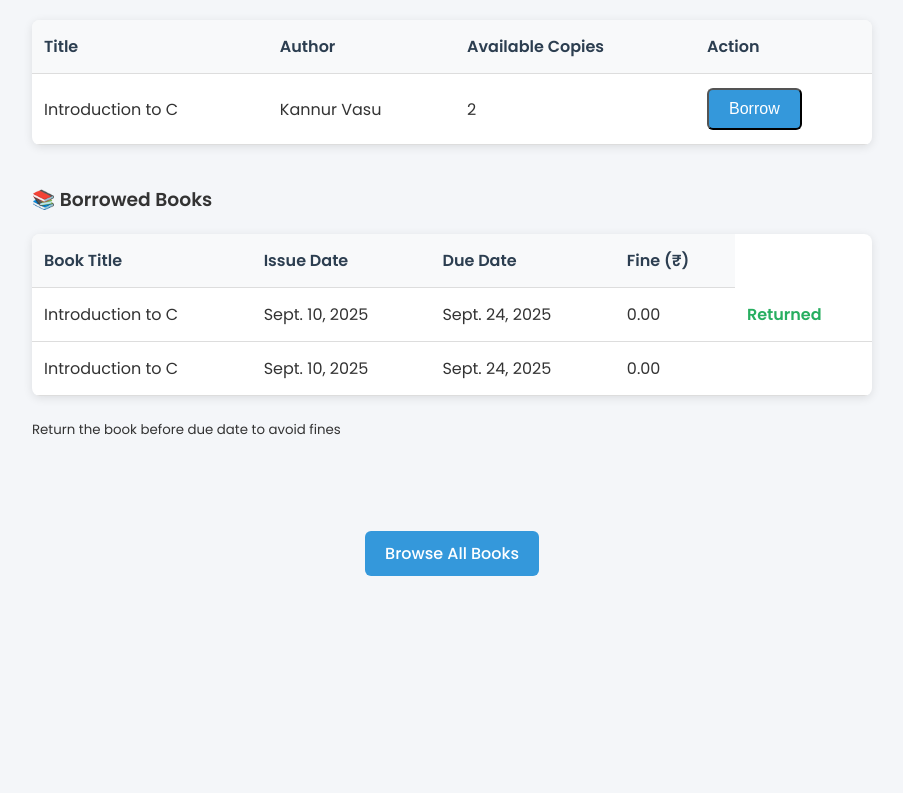
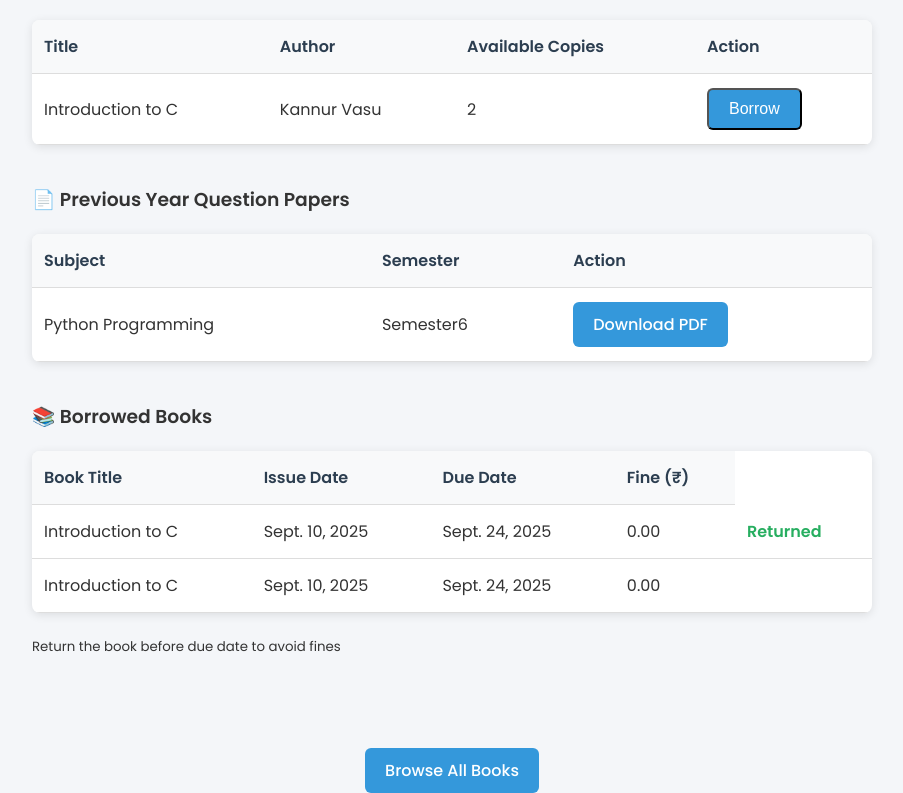
Before and after one commit to Mahesh1685/library_sys, a Django app: template librarian/templates/student_profile.html in a window 1280 px wide. Shown: the part 363-1156 px from the top of the page, without its empty margins (188-1091 px from the left). Before the commit the page ends 939 px from the top, so only its background shows below. Run offline with Django 5.2, Linux system fonts and the light colour scheme; data comes from the database, SQL or seed files in the repository; both versions use the stored data as it was after the commit; tables that the repository leaves empty hold one stand-in row (values such as "Sample post"); the template is opened without the code that fills it: values that come from a table or form of the project are taken from there, most other values are stand-ins (such as "Sample title", 1, 10 or a date in 2020).

Commit message:
Merge branch 'master' of https://github.com/Mahesh1685/library_sys.git

```diff
--- a/librarian/models.py
+++ b/librarian/models.py
@@ -3,6 +3,7 @@ from django.db import models
 from django.contrib.auth import get_user_model
 from django.utils import timezone
 from django.core.exceptions import ValidationError
+from users.models import CustomUser
 
 User = get_user_model()
 
@@ -70,3 +71,33 @@ class BorrowRequest(models.Model):
 
     def __str__(self):
         return f"{self.student.username} → {self.book.title} ({self.status})"
+
+DEPARTMENT_CHOICES = [
+        ('B.Sc.C.S.','B.Sc.Computer Science'),
+        ('B.C.A.','B.Computer Application'),
+        ('B.Com.','B.Commerce'),
+    ]
+
+class QuestionPaper(models.Model):
+    SUBJECT_CHOICES = [
+        ('Python','Python Programming'),
+        ('Java','Java Programming'),
+        ('Integration','Integral Calculus'),
+        ('Banking','Intro to Banking'),
+    ]
+    SEMESTER_CHOICES = [
+        ('sem1','Semester1'),
+        ('sem2', 'Semester2'),
+        ('sem3', 'Semester3'),
+        ('sem4', 'Semester4'),
+        ('sem5', 'Semester5'),
+        ('sem6', 'Semester6'),
+    ]
+    subject=models.CharField(max_length=30, choices=SUBJECT_CHOICES)
+    semester=models.CharField(max_length=10, choices=SEMESTER_CHOICES)
+    department=models.CharField(max_length=20, choices=DEPARTMENT_CHOICES)
+    pdf=models.FileField(upload_to='qns/')
+    uploaded_at=models.DateTimeField(auto_now_add=True)
+
+    def __str__(self):
+        return f"{self.get_subject_display()} - {self.get_department_display()} {self.semester}"
--- a/librarian/templates/student_profile.html
+++ b/librarian/templates/student_profile.html
@@ -216,6 +216,31 @@
       {% endif %}
     </div>
 
+      <!-- Previous Year Question Papers -->
+<div class="section">
+  <h3>📄 Previous Year Question Papers</h3>
+  {% if question_papers %}
+    <table>
+      <tr>
+        <th>Subject</th>
+        <th>Semester</th>
+        <th>Action</th>
+      </tr>
+      {% for qp in question_papers %}
+      <tr>
+        <td>{{ qp.get_subject_display }}</td>
+        <td>{{ qp.get_semester_display }}</td>
+        <td>
+          <a href="{{ qp.pdf.url }}" class="btn" target="_blank">Download PDF</a>
+        </td>
+      </tr>
+      {% endfor %}
+    </table>
+  {% else %}
+    <p><em>No question papers available for your department yet.</em></p>
+  {% endif %}
+</div>
+
   <!-- Issued Books -->
 <div class="section">
   <h3>📚 Borrowed Books</h3>
--- a/librarian/views.py
+++ b/librarian/views.py
@@ -4,7 +4,7 @@ from django.contrib.auth.decorators import login_required
 from django.contrib import messages
 from django.core.mail import send_mail
 from django.conf import settings
-from librarian.models import Book, BorrowedBook, BorrowRequest
+from librarian.models import Book, BorrowedBook, BorrowRequest, QuestionPaper
 from librarian.forms import BookForm
 from users.models import CustomUser  # Make sure this is correct
 from django.utils import timezone
@@ -151,6 +151,8 @@ def student_profile(request):
     issued_request = BorrowedBook.objects.filter(student=request.user)
     pending_request_book_ids = pending_request.values_list('book_id', flat=True)
     total_due = sum(b.fine for b in issued_request)
+    department=request.user.department
+    question_papers=QuestionPaper.objects.filter(department=department).order_by('semester','subject')
 
     return render(request, 'student_profile.html', {
         'books': books,
@@ -158,6 +160,7 @@ def student_profile(request):
         'issued_request': issued_request,
         'total_due': total_due,
         'pending_request_book_ids': pending_request_book_ids,
+        'question_papers': question_papers,
     })
 
 @login_required
--- a/users/forms.py
+++ b/users/forms.py
@@ -6,10 +6,11 @@ from users.models import CustomUser
 class StudentRegistrationForm(forms.ModelForm):
     password1 = forms.CharField(label='Password', widget=forms.PasswordInput)
     password2 = forms.CharField(label='Confirm Password', widget=forms.PasswordInput)
+    department=forms.ChoiceField(choices=CustomUser.DEPARTMENT_CHOICES,initial=None,required=True)
 
     class Meta:
         model = CustomUser
-        fields = ('email', 'year_of_study')
+        fields = ('email', 'year_of_study','department')
 
     def clean_password2(self):
         p1 = self.cleaned_data.get('password1')
@@ -24,6 +25,7 @@ class StudentRegistrationForm(forms.ModelForm):
         user.role = 'student'
         user.pending_approval = True
         user.is_approved = False
+        user.department = self.cleaned_data['department']
         if commit:
             user.save()
         return user
```
Also changed, not shown: librarian/admin.py (+6 -1 lines), users/models.py (+7 -0 lines), users/templates/register.html (+13 -1 lines), db.sqlite3, 1 other file.
